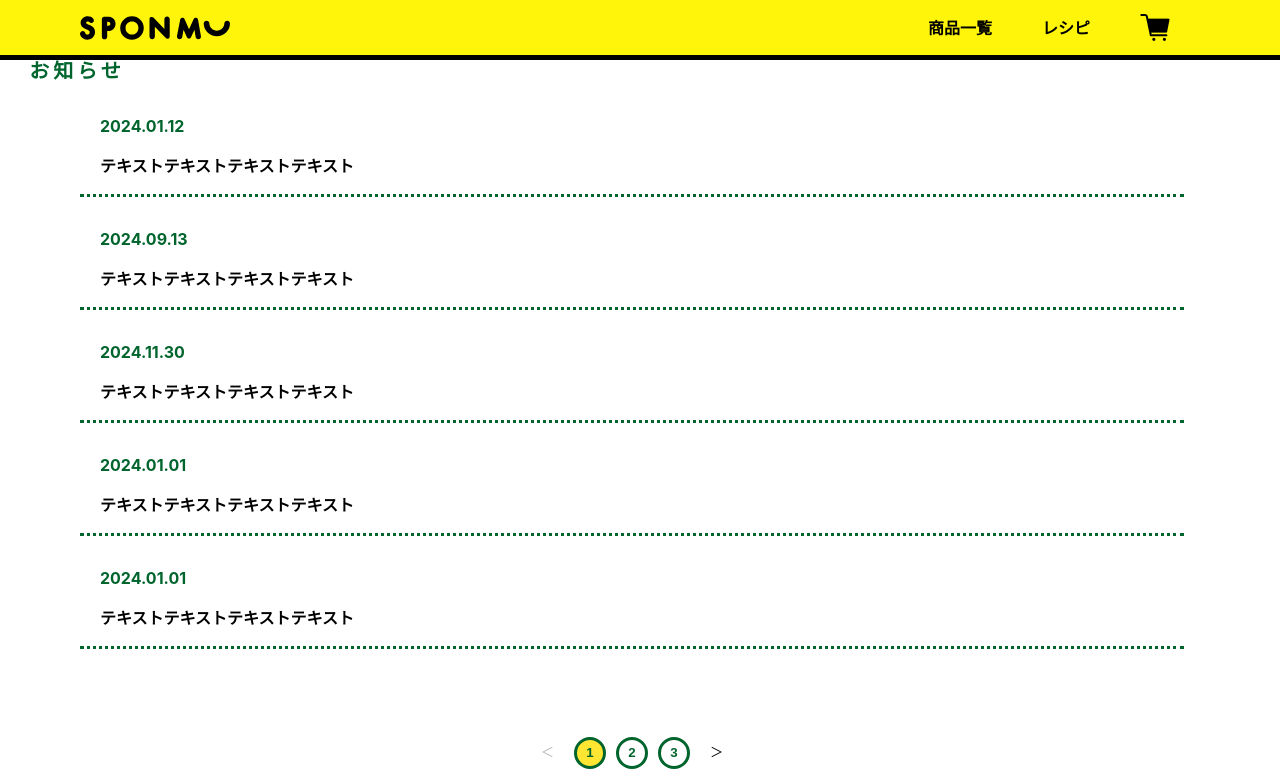
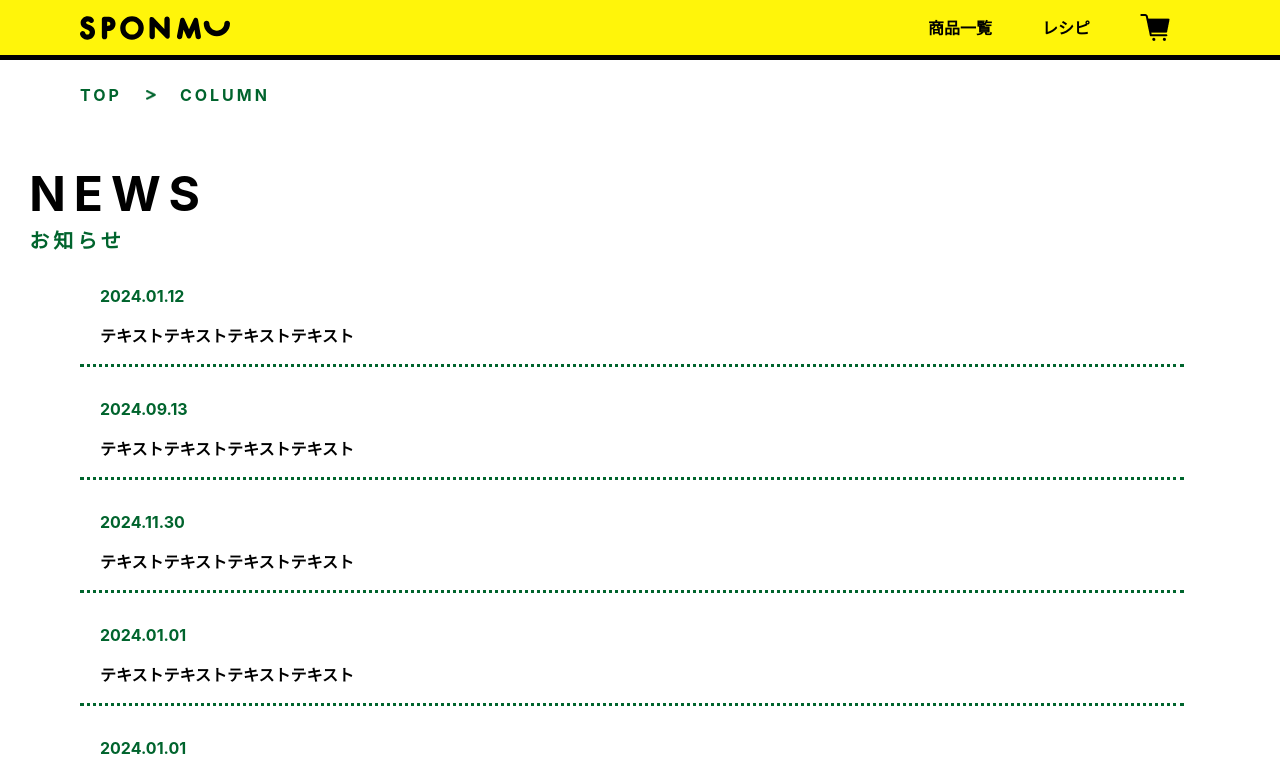
Before and after one commit to miyaTb/sponmu, a React (Create React App) app: page /column in a window 1280 px wide. Shown: the top 776 px of the page. Built offline with nearby package versions, Linux system fonts and the light colour scheme; a web font is replaced by a local one.

Commit message:
パンくずリストの作成 (#10)
* fix/パンくずリスト分のCSS修正

* add/パンくずリストの読み込み追加

* add/パンくずリスト用の画像追加

* add/パンくずリストの作成

* fix/パンくずリストのデザイン修正

```diff
--- a/src/App.css
+++ b/src/App.css
@@ -442,6 +442,7 @@ footer {
 // ***************************************** */
 /* Home */
 .home {
+  padding-top: 60px;
 }
 
 /* Hero */
@@ -462,7 +463,7 @@ footer {
   flex-direction: column;
   gap: 28px;
   left: 50%;
-  top: 20%;
+  top: calc(20% + 60px);
   color: var(--color-white);
   font-size: 2rem;
   transform: translate(-50%, -50%);
@@ -627,6 +628,7 @@ footer {
 
 /* Column.js */
 .title {
+  padding-top: 60px;
   margin-left: calc(-100vw + 229px);
 }
 
--- a/src/App.js
+++ b/src/App.js
@@ -1,31 +1,32 @@
-import './App.css';
-import Header from './components/Header';
-import Footer from './components/Footer';
-import { BrowserRouter as Router, Routes, Route } from 'react-router-dom';
-import { CartProvider } from './context/CartContext';
-import Home from './pages/Home';
-import Login from './pages/Login';
-import ProductList from './pages/ProductList';
-import Product from './pages/Product';
-import Brand from './pages/Brand';
-import Column from './pages/Column';
-import NotFound from './pages/NotFound';
-import RecipeList from './pages/RecipeList'
-import Recipe from './pages/Recipe';
-import RecipeLayout from './pages/RecipeLayout';
-import Cart from './pages/Cart';
-import CartForm from './pages/CartForm';
-import OrderComplete from './pages/OrderComplete';
-import ProductLayout from './pages/ProductLayout';
+import "./App.css";
+import Header from "./components/Header";
+import Footer from "./components/Footer";
+import { BrowserRouter as Router, Routes, Route } from "react-router-dom";
+import { CartProvider } from "./context/CartContext";
+import Home from "./pages/Home";
+import Login from "./pages/Login";
+import ProductList from "./pages/ProductList";
+import Product from "./pages/Product";
+import Brand from "./pages/Brand";
+import Breadcrumb from "../src/components/Breadcrumb";
+import Column from "./pages/Column";
+import NotFound from "./pages/NotFound";
+import RecipeList from "./pages/RecipeList";
+import Recipe from "./pages/Recipe";
+import RecipeLayout from "./pages/RecipeLayout";
+import Cart from "./pages/Cart";
+import CartForm from "./pages/CartForm";
+import OrderComplete from "./pages/OrderComplete";
+import ProductLayout from "./pages/ProductLayout";
 import "./styles/variables.css";
-
 
 function App() {
   return (
     <CartProvider>
       <Router>
-      <div className="App">
-        <Header />
+        <div className="App">
+          <Header />
+          <Breadcrumb />
           <Routes>
             <Route path="/login" element={<Login />} />
             <Route path="/" element={<Home />} />
@@ -45,9 +46,9 @@ function App() {
             {/* 想定外アドレスは NotFound ページへ */}
             <Route path="*" element={<NotFound />} />
           </Routes>
-        <p>sponmu</p>
-        <Footer />
-      </div>
+          <p>sponmu</p>
+          <Footer />
+        </div>
       </Router>
     </CartProvider>
   );
--- /dev/null
+++ b/src/components/Breadcrumb.jsx
@@ -0,0 +1,43 @@
+import React from "react";
+import { Link, useLocation } from "react-router-dom";
+
+import styles from "./MyComponent.module.css";
+// import breadcrumbSeparatorPng from "../assets/breadcrumbSeparator.png";
+import breadcrumbSeparatorPng from "../assets/arrow.png";
+
+const Breadcrumb = () => {
+  const location = useLocation();
+
+  // 現在のパスを / 区切りで分割
+  const pathnames = location.pathname.split("/").filter((x) => x);
+
+  if (pathnames.length === 0) return null;
+
+  return (
+    <nav className={styles.breadcrumb}>
+      <Link to="/">Top</Link>
+      {pathnames.map((value, index) => {
+        const to = "/" + pathnames.slice(0, index + 1).join("/");
+        const label = decodeURIComponent(value); // URLエンコードされた場合に備え
+
+        return (
+          <span key={to}>
+            {/* <span className={styles.breadcrumbSeparator}> &gt; </span> */}
+            <img
+              src={breadcrumbSeparatorPng}
+              alt=">"
+              className={styles.breadcrumbSeparator}
+            />
+            {index === pathnames.length - 1 ? (
+              <span>{label}</span> // 最後はリンクにしない
+            ) : (
+              <Link to={to}>{label}</Link>
+            )}
+          </span>
+        );
+      })}
+    </nav>
+  );
+};
+
+export default Breadcrumb;
--- a/src/components/MyComponent.module.css
+++ b/src/components/MyComponent.module.css
@@ -51,6 +51,49 @@ i {
 }
 
 /* ********************************************
+// Breadcrumb.jsx
+// ***************************************** */
+
+.breadcrumb {
+  display: flex;
+  align-items: center;
+  padding-top: 80px;
+  padding-left: 80px;
+  font-size: 16px;
+  color: var(--color-green);
+  font-weight: 700;
+  letter-spacing: 3px;
+  text-decoration: none;
+  text-transform: uppercase;
+}
+
+.breadcrumb a {
+  color: var(--color-green);
+  /* font-weight: 700; */
+  text-decoration: none;
+}
+
+.breadcrumb span {
+  display: flex;
+  flex-direction: row;
+  align-items: center;
+  /* color: var(--color-green);
+  font-weight: 700;
+  text-decoration: none; */
+}
+
+.breadcrumb a:hover {
+  text-decoration: underline;
+}
+
+.breadcrumbSeparator {
+  /* margin: 0 0.5em; */
+  margin: 10px 24px;
+  color: var(--color-yellow);
+  width: 10px;
+}
+
+/* ********************************************
 // Button.jsx
 // ***************************************** */
 
@@ -63,7 +106,9 @@ i {
   border-radius: 30px;
   font-size: 1rem;
   letter-spacing: 0.125rem;
-  transition: color 0.3s ease, background-color 0.3s ease;
+  transition:
+    color 0.3s ease,
+    background-color 0.3s ease;
   cursor: pointer;
 }
 
```
Also changed, not shown: src/assets/arrow.png, src/assets/breadcrumbSeparator.png (added).
